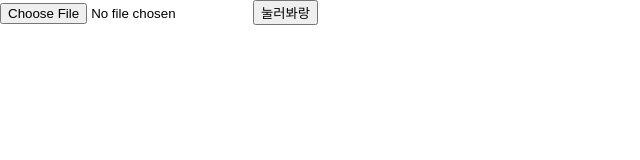
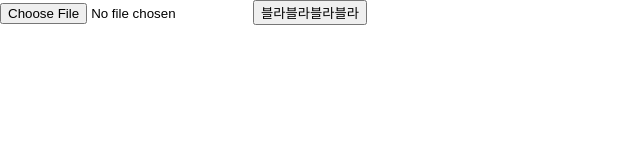
Before and after one commit to 2ujin/React-ImageUpload, a React (Create React App) app: page / in a window 1280 px wide. Shown: the top 160 px of the page, without its empty margins (0-640 px from the left). Built offline with nearby package versions, Linux system fonts and the light colour scheme.

Commit message:
깃허브 충돌 수정하기

```diff
--- a/src/App.js
+++ b/src/App.js
@@ -5,7 +5,7 @@ function App() {
   return (
       <div>
         <input type="file" name="file" onChange={null}/>
-        <button type="button" onClick={null}>눌러봐랑</button>
+        <button type="button" onClick={null}>블라블라블라블라</button>
       </div>
   );
 }
```
